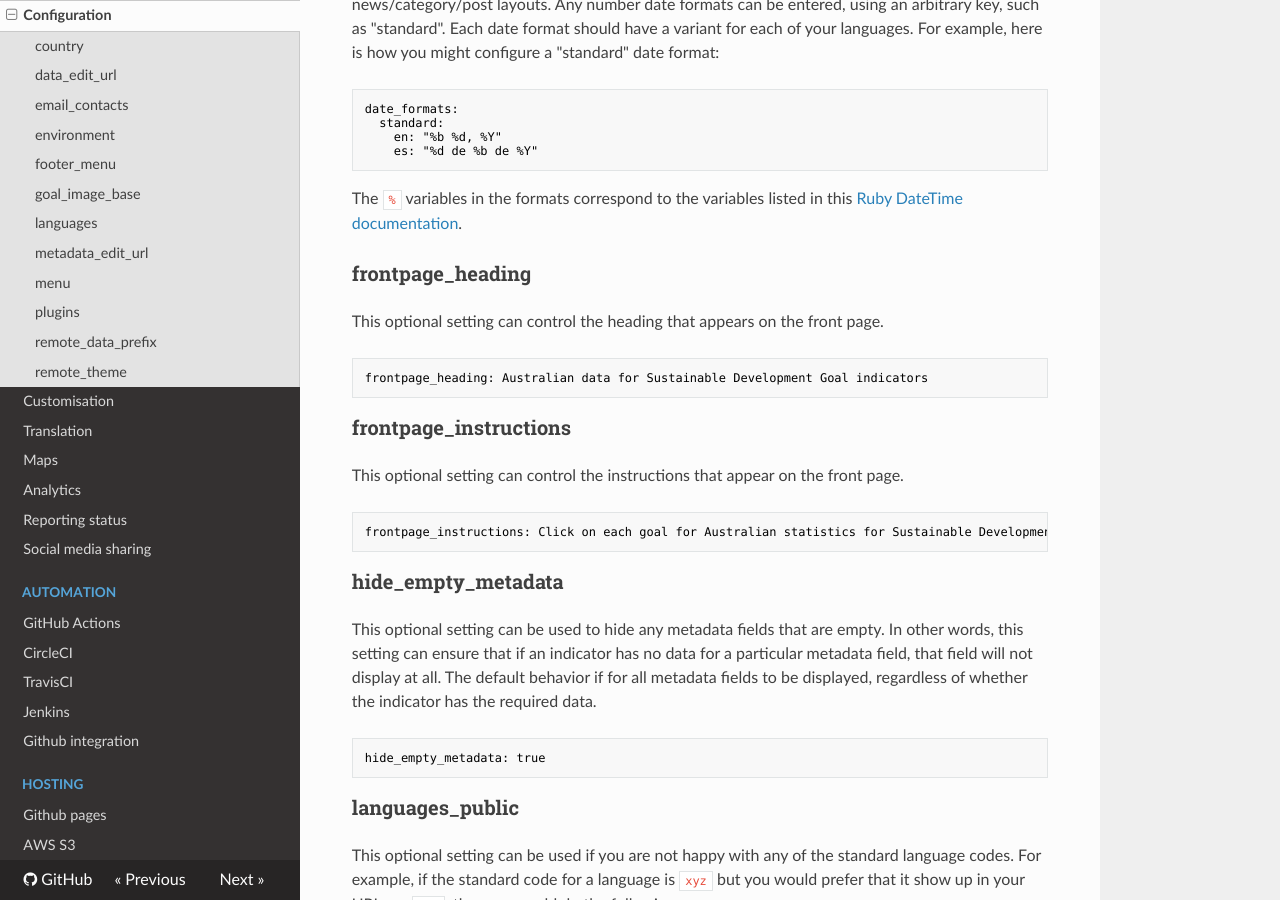
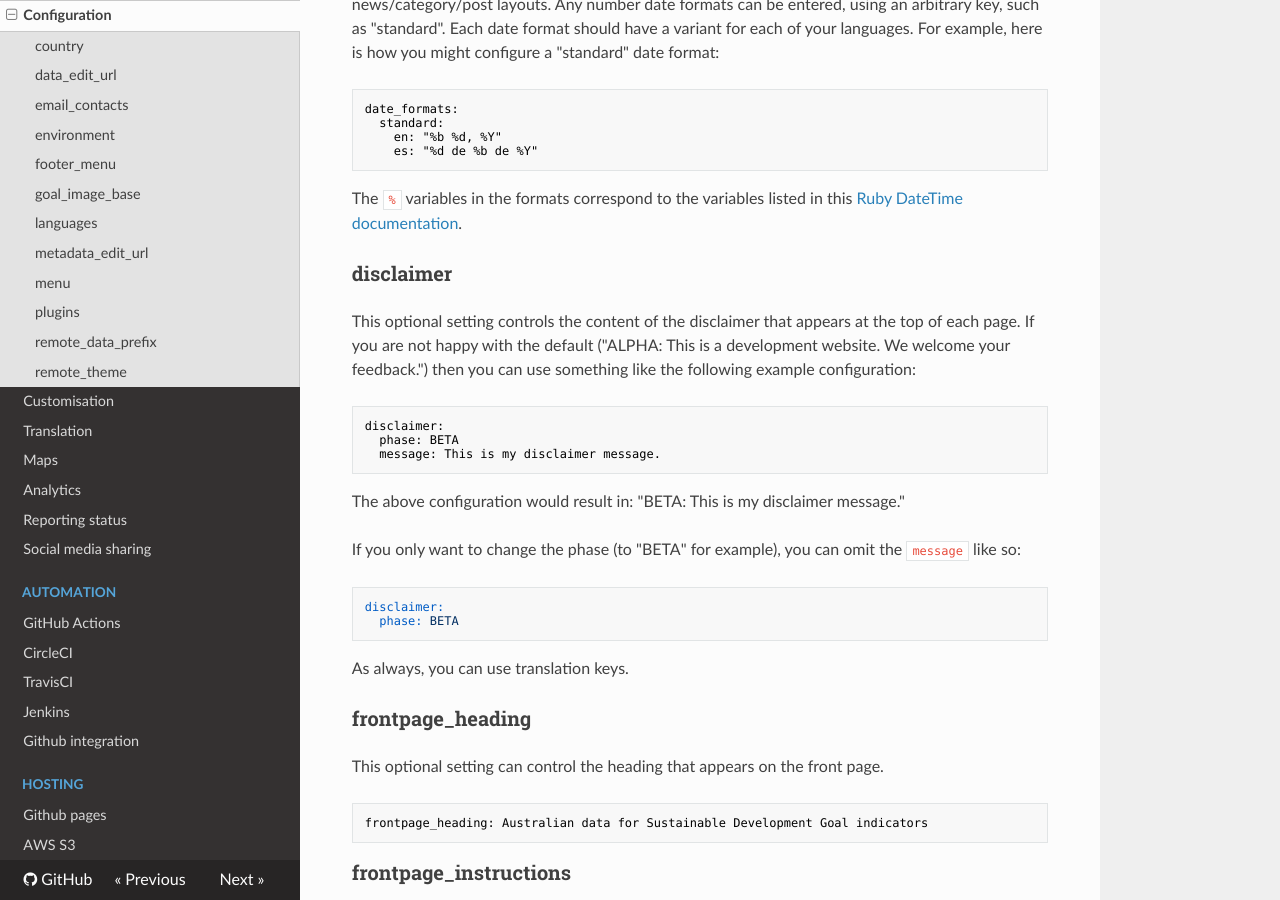
Before and after one commit to open-sdg/open-sdg, an MkDocs documentation site: the page built from docs/configuration.md, in a window 1280 px wide and 900 px high, scrolled down 5238 px. Built offline with MkDocs 1.6.1, drawn with Linux system fonts in a browser that asks for light colours; nearby versions of some CDN libraries; old or Windows-style settings are respelled for this version of MkDocs.

Commit message:
Configurable disclaimer phase/message.

````diff
--- a/docs/configuration.md
+++ b/docs/configuration.md
@@ -229,6 +229,27 @@ date_formats:
 
 The `%` variables in the formats correspond to the variables listed in this [Ruby DateTime documentation](https://ruby-doc.org/stdlib-2.6.1/libdoc/date/rdoc/DateTime.html#method-i-strftime).
 
+### disclaimer
+
+This optional setting controls the content of the disclaimer that appears at the top of each page. If you are not happy with the default ("ALPHA: This is a development website. We welcome your feedback.") then you can use something like the following example configuration:
+
+```nohighlight
+disclaimer:
+  phase: BETA
+  message: This is my disclaimer message.
+```
+
+The above configuration would result in: "BETA: This is my disclaimer message."
+
+If you only want to change the phase (to "BETA" for example), you can omit the `message` like so:
+
+```
+disclaimer:
+  phase: BETA
+```
+
+As always, you can use translation keys.
+
 ### frontpage_heading
 
 This optional setting can control the heading that appears on the front page.
````
Also changed, not shown: 1 other file.
